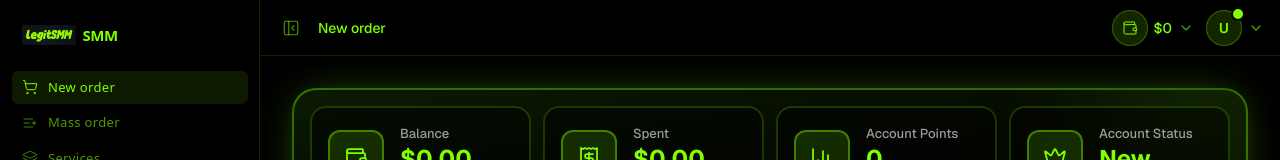
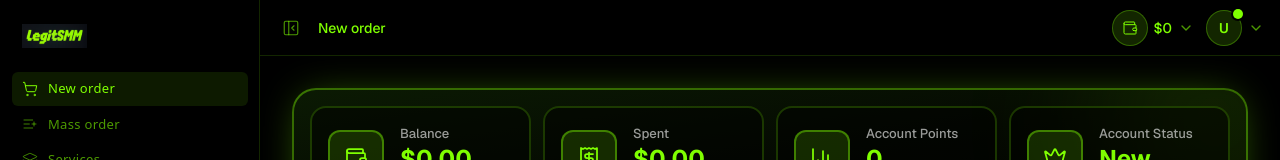
Before and after one commit to shivamkoder/legitsmm, a Next.js app: page /protected in a window 1280 px wide. Shown: the top 160 px of the page. Built offline with nearby package versions, Linux system fonts and the light colour scheme; no server answers.

Commit message:
Update dashboard.tsx

```diff
--- a/components/dashboard.tsx
+++ b/components/dashboard.tsx
@@ -116,9 +116,9 @@ export function SidebarNav({
     <nav
       className={`flex flex-col w-[260px] h-full bg-black border-r border-[#7FFF00]/15 p-3 font-sans ${className}`}
     >
-      <div className="mb-3 flex items-center gap-1.5 px-2.5 py-3 text-[15px] font-semibold tracking-tight text-[#7FFF00]">
-        <img src="/legit-logo.png" alt="Legit" className="h-5 w-auto" />
-        <span>SMM</span>
+      <div className="mb-3 px-2.5 py-3">
+        <img src="/legit-logo.png" alt="LegitSMM" className="h-6 w-auto" />
+
       </div>
 
       <div className="flex-1 overflow-y-auto [&::-webkit-scrollbar]:hidden [-ms-overflow-style:none] [scrollbar-width:none] flex flex-col gap-0.5">
```
